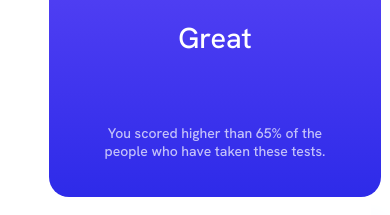
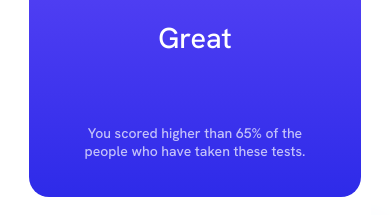
Before and after one commit to Subhankar8670/result-summary-components, a plain HTML site: page index.html in a window 390 px wide. Shown: the part 419-634 px from the top of the page. Drawn offline with Linux system fonts and the light colour scheme.

Commit message:
Update styles.css
update media query

```diff
--- a/styles.css
+++ b/styles.css
@@ -227,11 +227,10 @@ span {
   }
 
 @media(max-width: 750px) {
-    .firstCard {
+     .firstCard {
         width: 85%;
-        border-radius: 0px;
-        border-bottom-left-radius: 20px;
-        border-bottom-right-radius: 20px;
+        border-radius: 20px;
+        margin-right: 2.5rem;
     }
 
     .roundShape {
```
